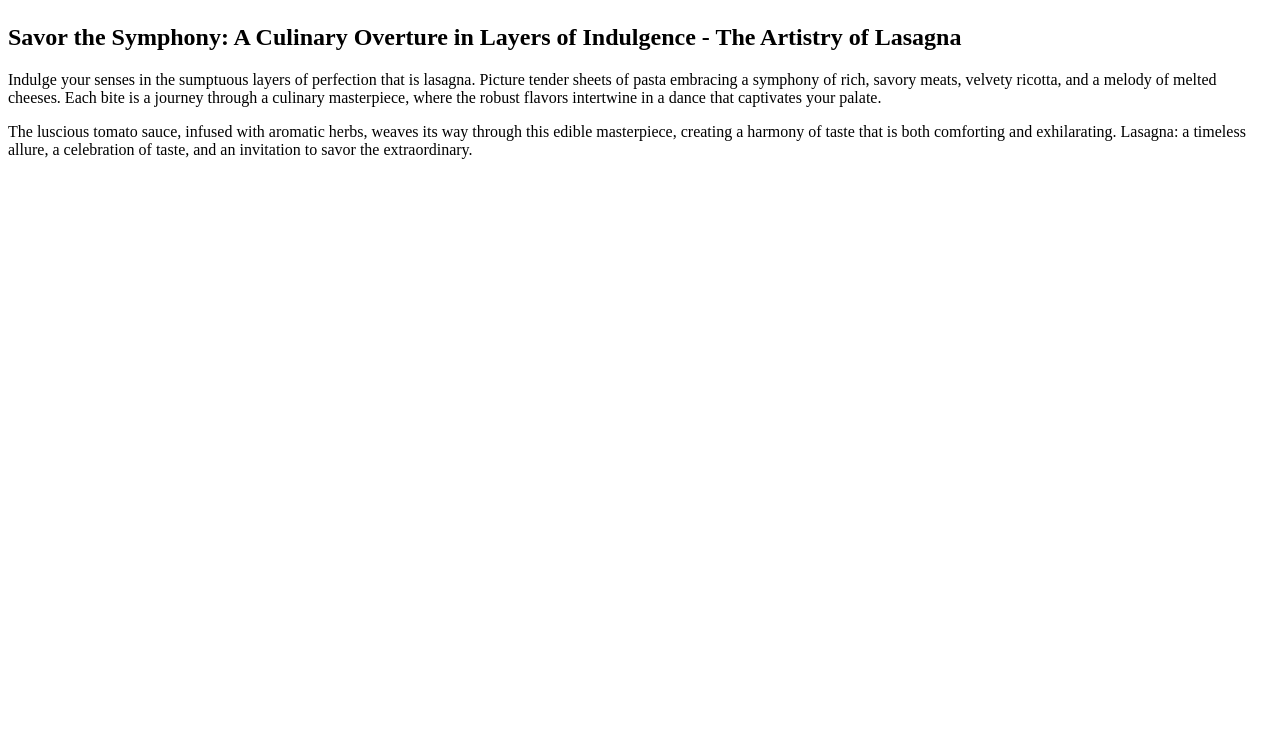
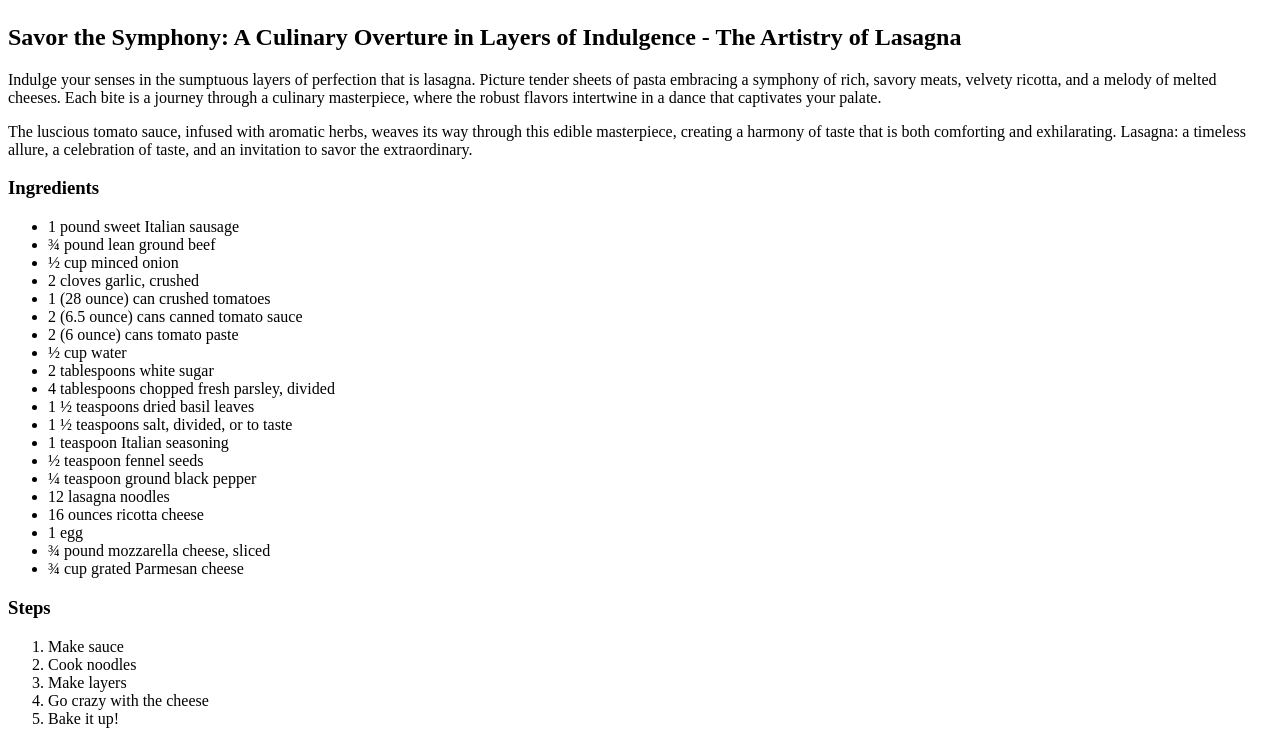
Before and after one commit to kilikamyst/odin-recipes, a plain HTML site: page recipes/lasagna.html in a window 1280 px wide. Shown: the part 592-1336 px from the top of the page. Before the commit the page ends 800 px from the top, so only its background shows below. Drawn offline with Linux system fonts and the light colour scheme.

Commit message:
Add ingredients and steps to lasagna Added ingredients list and steps list to lasagna recipe.

```diff
--- a/recipes/lasagna.html
+++ b/recipes/lasagna.html
@@ -10,8 +10,37 @@
         <h2>Savor the Symphony: A Culinary Overture in Layers of Indulgence - The Artistry of Lasagna</h2>
         <p>Indulge your senses in the sumptuous layers of perfection that is lasagna. Picture tender sheets of pasta embracing a symphony of rich, savory meats, velvety ricotta, and a melody of melted cheeses. Each bite is a journey through a culinary masterpiece, where the robust flavors intertwine in a dance that captivates your palate.</p>
         <p>The luscious tomato sauce, infused with aromatic herbs, weaves its way through this edible masterpiece, creating a harmony of taste that is both comforting and exhilarating. Lasagna: a timeless allure, a celebration of taste, and an invitation to savor the extraordinary.</p>
+        <h3>Ingredients</h3>
         <ul>
-
+            <li>1 pound sweet Italian sausage</li>
+            <li>¾ pound lean ground beef</li>
+            <li>½ cup minced onion</li>
+            <li>2 cloves garlic, crushed</li>
+            <li>1 (28 ounce) can crushed tomatoes</li>
+            <li>2 (6.5 ounce) cans canned tomato sauce</li>
+            <li>2 (6 ounce) cans tomato paste</li>
+            <li>½ cup water</li>
+            <li>2 tablespoons white sugar</li>
+            <li>4 tablespoons chopped fresh parsley, divided</li>
+            <li>1 ½ teaspoons dried basil leaves</li>
+            <li>1 ½ teaspoons salt, divided, or to taste</li>
+            <li>1 teaspoon Italian seasoning</li>
+            <li>½ teaspoon fennel seeds</li>
+            <li>¼ teaspoon ground black pepper</li>
+            <li>12 lasagna noodles</li>
+            <li>16 ounces ricotta cheese</li>
+            <li>1 egg</li>
+            <li>¾ pound mozzarella cheese, sliced</li>
+            <li>¾ cup grated Parmesan cheese</li>
+        </ul>
+            <h3>Steps</h3>
+            <ol>
+                <li>Make sauce</li>
+                <li>Cook noodles</li>
+                <li>Make layers</li>
+                <li>Go crazy with the cheese</li>
+                <li>Bake it up!</li>
+            </ol>
         </ul>
     </body>
 </html>
```
